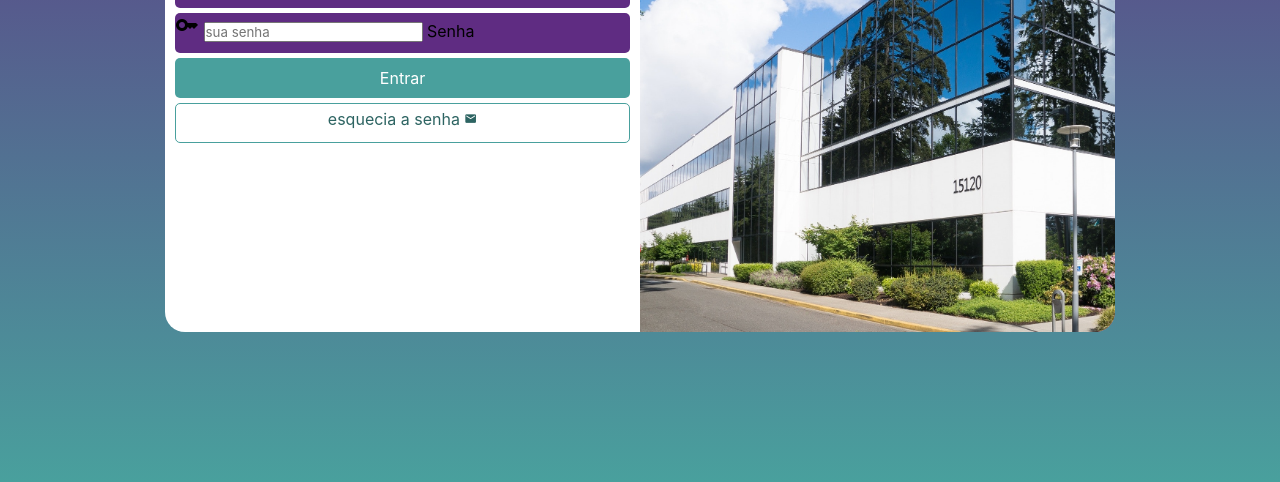
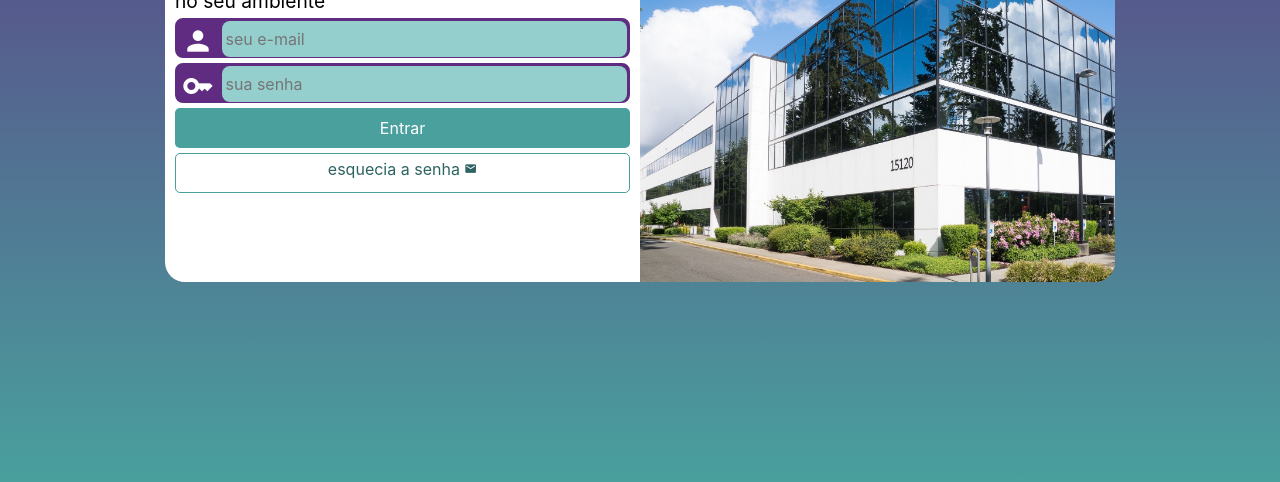
Before and after one commit to JeerTeles/projeto-login, a plain HTML site: page index.html in a window 1280 px wide. Shown: the part 318-800 px from the top of the page. Drawn offline with Linux system fonts and the light colour scheme.

Commit message:
Finalizando estilos

```diff
--- a/estilos/media-query.css
+++ b/estilos/media-query.css
@@ -10,13 +10,14 @@ Grande: acima de 1200px
 */
 
 @media screen and (min-width: 768px) and (max-width: 992px) {
-
+            /*Configurações para Tablet */
     body{
        background-image: linear-gradient(to top,  #49a09d, #5f2c82);
     }
 
     section#login{
         width: 80vw;
+        height: 350px;
     }
 
     section#login > div#imagem{
@@ -33,13 +34,14 @@ Grande: acima de 1200px
 
 
 @media screen and (min-width: 992px){
-
+            /* Configurações para Desktop */
     body{
         background-image: linear-gradient(to top,  #49a09d, #5f2c82);
      }
 
     section#login{
         width: 950px;
+        height: 400px;
     }
 
     section#login > div#imagem{
@@ -61,9 +63,4 @@ Grande: acima de 1200px
         font-size: 1.2em;
     }
 
-
 }
-
-@media screen and (min-width: 1200px){
-
-}
--- a/estilos/style.css
+++ b/estilos/style.css
@@ -29,7 +29,6 @@ section#login{
     position: absolute;
     top: 50%;
     left: 50%;
-    transform: translate(-50%, -50%); /* Esssa propriedades faz o section#login ficar centralizadada no meio do body */
     overflow: hidden;
 
     background-color: white;
@@ -38,6 +37,7 @@ section#login{
     border-radius: 20px;
     box-shadow: 0px 0px 10 rgba(0, 0, 0, 0.450);
 
+    transform: translate(-50%, -50%); /* Esssa propriedades faz o section#login ficar centralizadada no meio do body */
     transition: width 3.s, height .3s;
     transition-timing-function: ease;
 }
@@ -66,11 +66,34 @@ div#formulario > p{
 
 form  > div.campo{
     background-color: #5f2c82;
+    border: 2px solid  #5f2c82;
     display: block;
     width: 100%;
     height: 40px;
-    border-radius: 5px;
+    border-radius: 8px;
     margin: 5px 0px;
+}
+
+div.campo >i{
+    color: white;
+    font-size: 2em;
+    width: 40px;
+    padding: 5px;
+}
+
+div.campo > input{
+    background-color: #94cfcd;
+    font-size: 1em;
+    width: calc(100% - 45.5px);
+    height: 100%;
+    border: 0px;
+    border-radius: 8px;
+    padding: 4px;
+    transform: translateY(-12px);
+}
+
+div.campo > input:focus-within{
+    background-color: white;
 }
 
 form > input[type=submit]{
@@ -109,6 +132,10 @@ form a.botao:hover{
     background-color: #6cd3cf;
 }
 
+div.campo > label{
+    display: none;
+}
+
 
 form a.botao > i{
     font-size: 0.8em;
```
